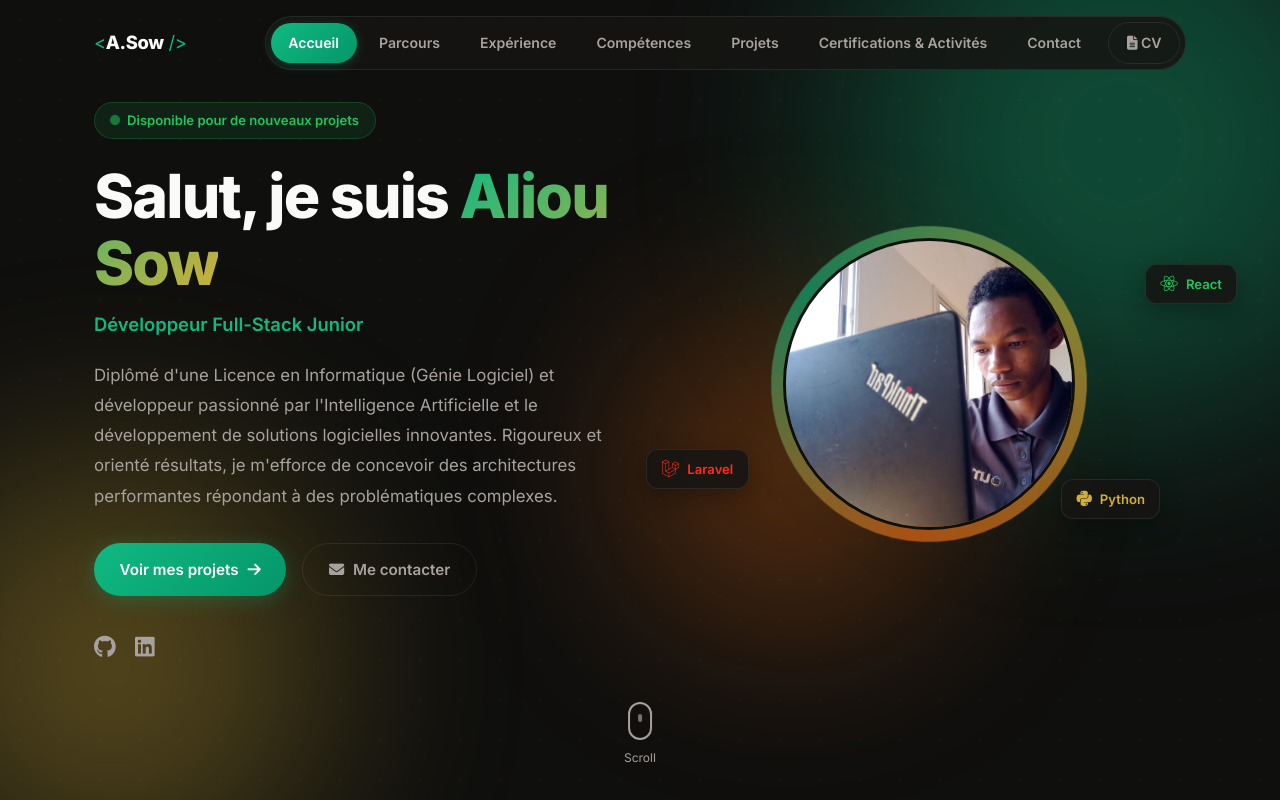
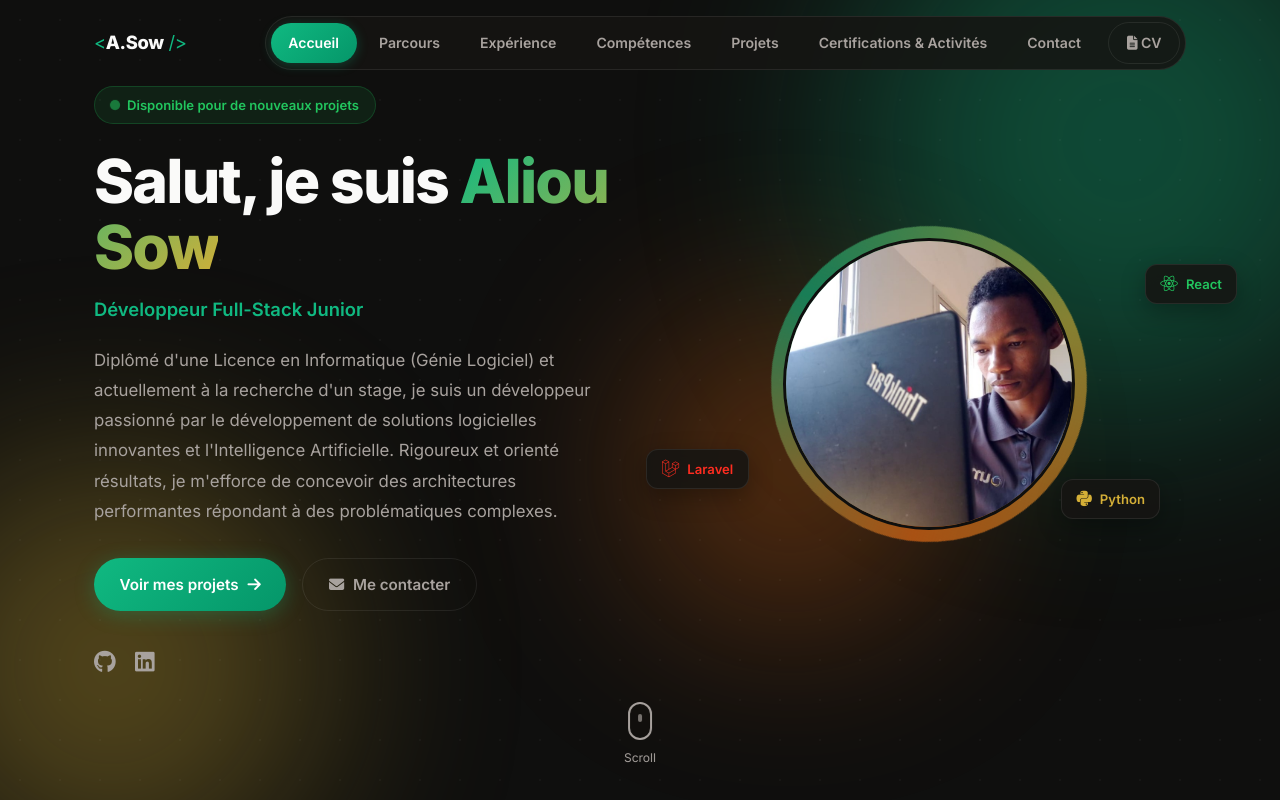
Before and after one commit to sow-aliou/My-Portfolio, a React (Vite) app: page / in a window 1280 px wide. Shown: the top 800 px of the page. Built offline with nearby package versions, Linux system fonts and the light colour scheme.

Commit message:
docs: mise à jour du profil (recherche de stage) et retrait de la mention POO pour le simulateur de trafic

```diff
--- a/src/data/profile.js
+++ b/src/data/profile.js
@@ -2,7 +2,7 @@ export const profile = {
   name: "Aliou Sow",
   title: "Développeur Full-Stack Junior",
   summary:
-    "Diplômé d'une Licence en Informatique (Génie Logiciel) et développeur passionné par l'Intelligence Artificielle et le développement de solutions logicielles innovantes. Rigoureux et orienté résultats, je m'efforce de concevoir des architectures performantes répondant à des problématiques complexes.",
+    "Diplômé d'une Licence en Informatique (Génie Logiciel) et actuellement à la recherche d'un stage, je suis un développeur passionné par le développement de solutions logicielles innovantes et l'Intelligence Artificielle. Rigoureux et orienté résultats, je m'efforce de concevoir des architectures performantes répondant à des problématiques complexes.",
   location: "Thiès, Sénégal",
   email: "sow8.aliou@gmail.com",
   phone: "+221 77 727 06 90",
--- a/src/data/projects.js
+++ b/src/data/projects.js
@@ -44,7 +44,7 @@ export const projects = [
   {
     title: "Simulateur de Trafic Urbain",
     objective: "Concevoir un système de simulation graphique et algorithmique permettant d'analyser et d'optimiser la régulation des flux de véhicules à un carrefour routier complexe équipé de feux tricolores intelligents.",
-    tools: ["Python", "Turtle Graphics", "SQLite", "POO"],
+    tools: ["Python", "Turtle Graphics", "SQLite"],
     description: "Application informatique combinant une interface graphique dynamique (développée avec Python Turtle) et un moteur de calcul algorithmique. Le système génère un flux continu de véhicules aux comportements aléatoires (vitesse, direction, arrêt), gère la priorité selon les règles du code de la route et adapte le cycle des feux tricolores en fonction de la densité de circulation détectée.",
     role: "Développeur Principal (Projet en binôme universitaire). Conception de la logique orientée objet (classes Véhicule, Feu, Carrefour), écriture de la boucle principale de rendu graphique (Game Loop), implémentation de l'algorithme de détection de collision et mise en place de la base de données SQLite pour l'enregistrement des métriques de trafic.",
     outcomes: "Rendu visuel fluide à 60 IPS, génération de graphiques statistiques d'attente moyenne et démonstration de la réduction théorique de 15% du temps d'immobilisation des véhicules grâce au système de feux adaptatifs.",
```
